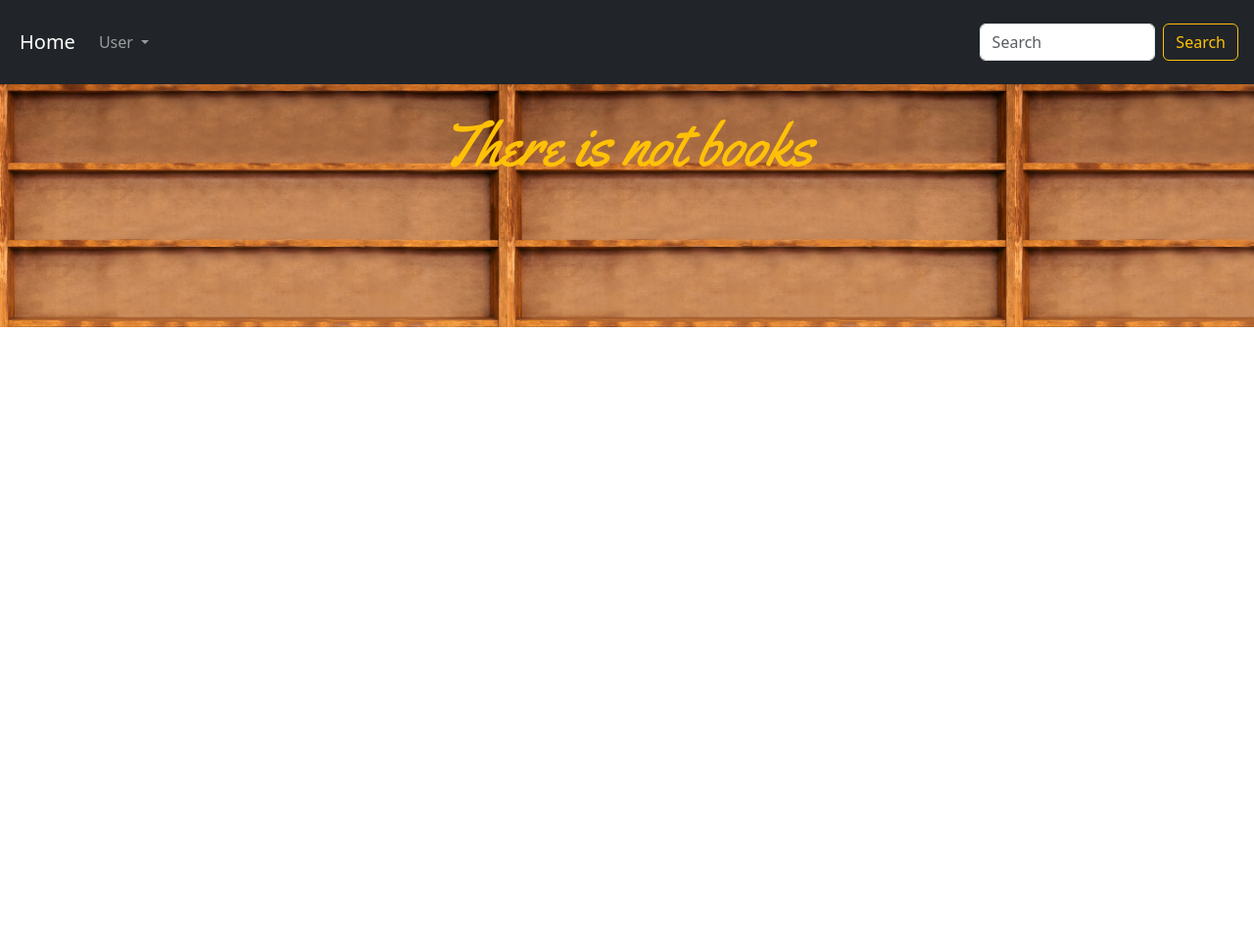
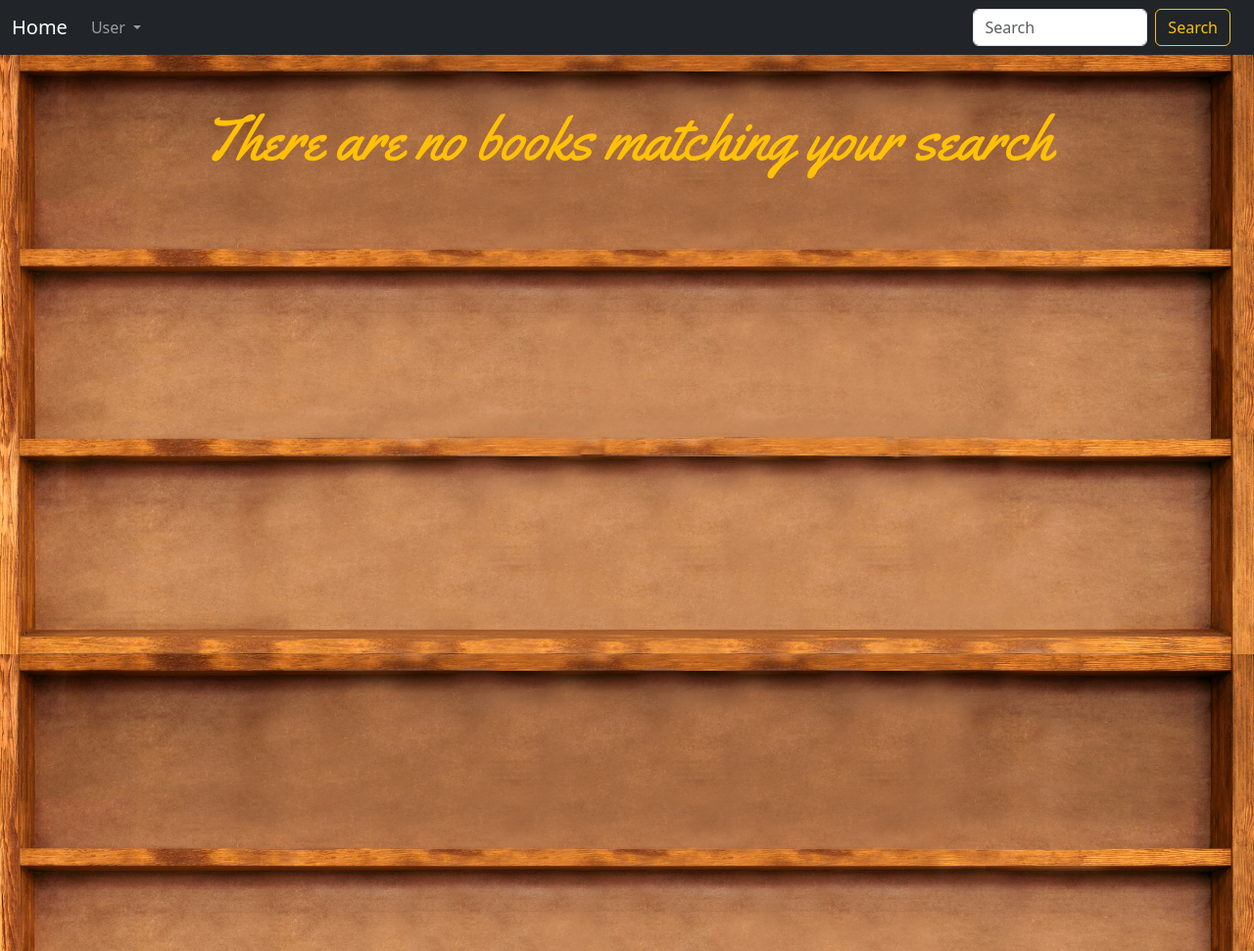
Before and after one commit to MAlexGG/library-php-mvc, a PHP site: page /library-php-mvc/view/book/search.php in a window 1280 px wide. Shown: the whole page at 98% size. Before the commit the page ends 334 px from the top, so only its background shows below. Run offline with PHP 8.4, Linux system fonts and the light colour scheme; data that the repository does not hold is empty.

Commit message:
styles in search view

```diff
--- a/resources/css/styles-books.css
+++ b/resources/css/styles-books.css
@@ -13,6 +13,15 @@
     align-items: flex-start;
     flex-wrap: wrap;
     width: 100vw;
+}
+
+.ct-no-books {
+    display: flex;
+    justify-content: center;
+    align-items: flex-start;
+    flex-wrap: wrap;
+    width: 100vw;
+    height: 100vh;
 }
 
 .ct-book {
--- a/view/book/search.php
+++ b/view/book/search.php
@@ -52,7 +52,10 @@ $books = $obj->search($_POST['search']);
         </div>
 
     <?php else : ?>
-        <h3 class="text-center txt-books text-warning p-4">There is not books</h3>
+        <div class="ct-no-books">
+            <h3 class="text-center txt-books text-warning p-5 ct-no-books">There are no books matching your search</h3>
+        </div>
+
 
 </div>
 <?php endif; ?>
--- a/view/head/header.php
+++ b/view/head/header.php
@@ -14,7 +14,7 @@
 </head>
 
 <body class="container-fluid p-0 ct-body">
-    <div class=" container-fluid bg-dark p-2">
+    <div class="container-fluid bg-dark p-0">
         <nav class="navbar navbar-expand-lg navbar-dark bg-dark">
             <div class="container-fluid">
                 <a class="navbar-brand" href="/library-php-mvc/index.php">Home</a>
@@ -35,7 +35,7 @@
                     </ul>
                 </div>
             </div>
-            <form class="d-flex m-2" action="../book/search.php" method="POST">
+            <form class="d-flex me-4" action="../book/search.php" method="POST">
                 <input class="form-control me-2" type="search" placeholder="Search" aria-label="Search" name="search">
                 <button class="btn btn-outline-warning" type="submit">Search</button>
             </form>
```
